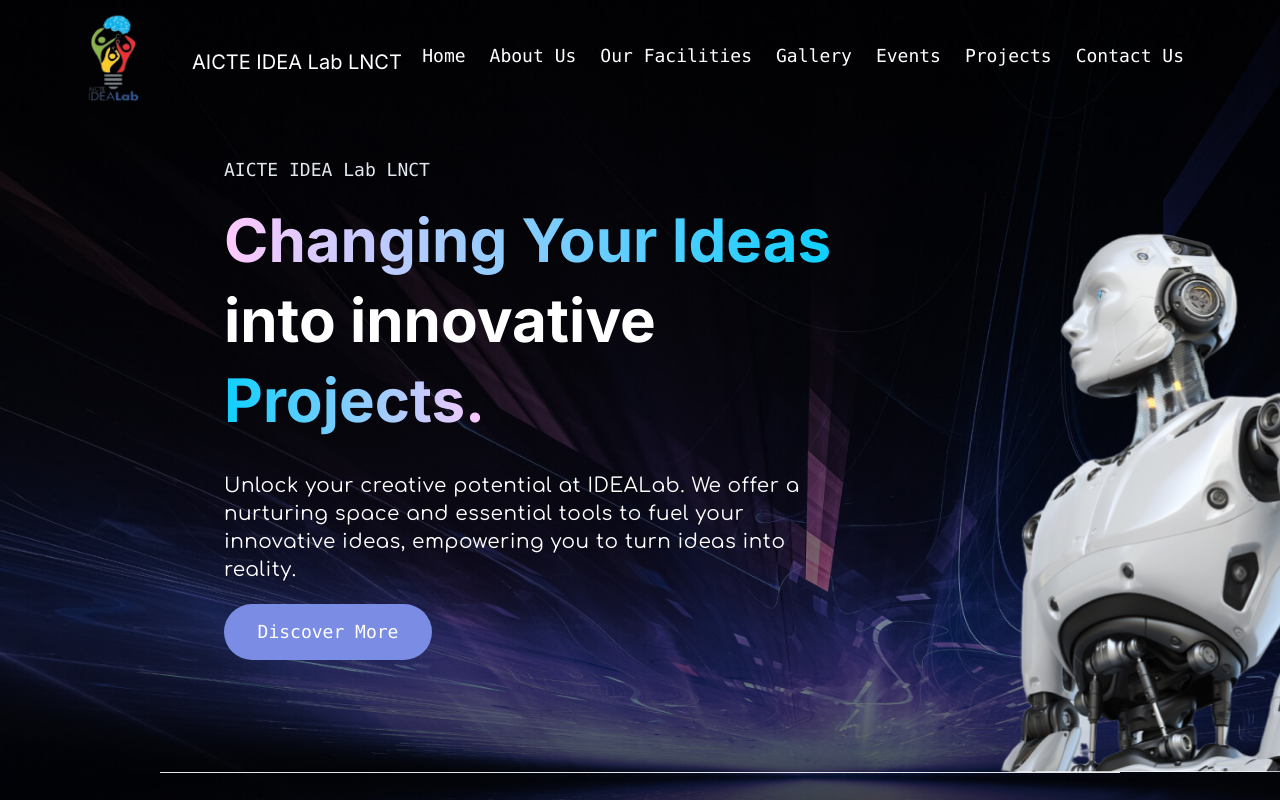
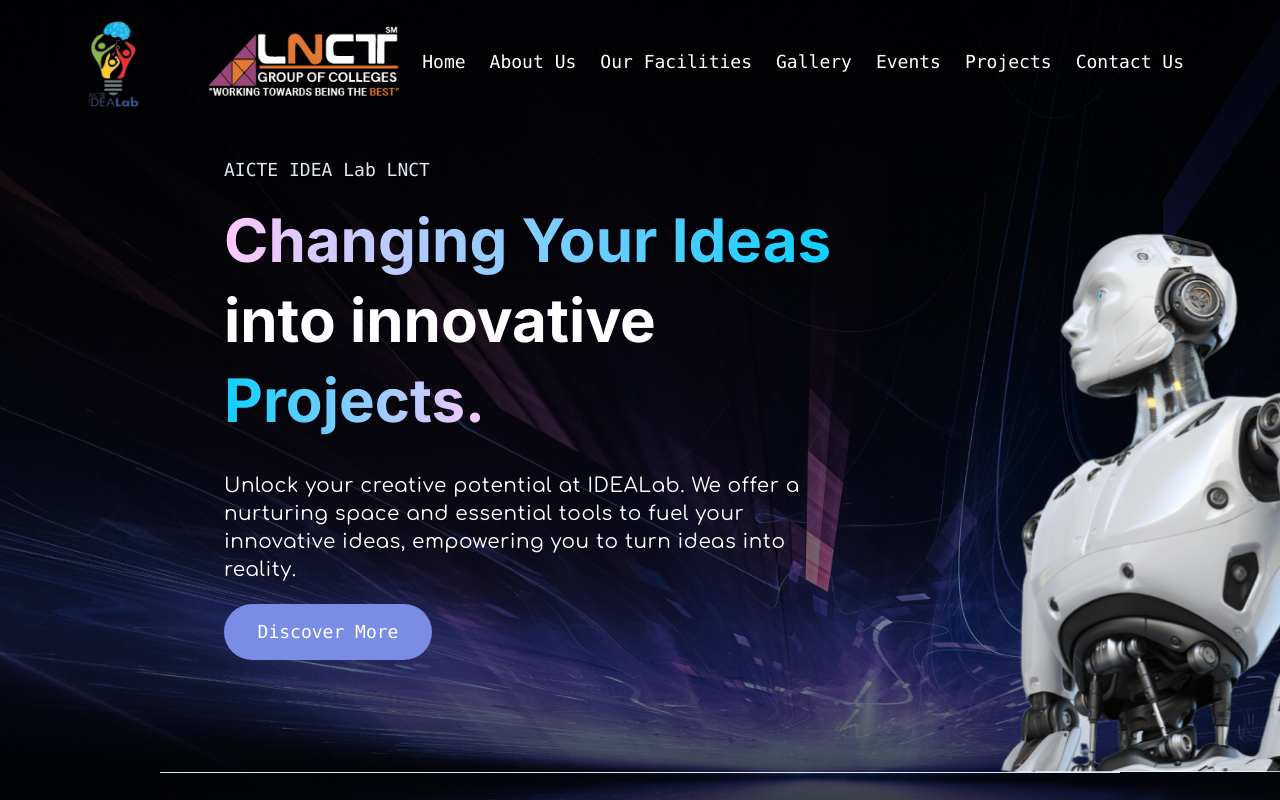
Before and after one commit to IdeaLab23/IdeaLabWeb, a Next.js app: page / in a window 1280 px wide. Shown: the top 800 px of the page. Built offline with nearby package versions, Linux system fonts and the light colour scheme.

Commit message:
logo added

```diff
--- a/pages/HomePage.jsx
+++ b/pages/HomePage.jsx
@@ -10,7 +10,7 @@
         layout="fill"
         sizes="(max-width: 768px) 100vw, (max-width: 1200px) 50vw, 33vw"
         objectFit="cover"
-        />
+      />
     </div>
     <Navbar />
       <div className="flex ms-56 mt-20 max-sm:mt-32 max-sm:ms-28 max-sm:block">
--- a/pages/Navbar.jsx
+++ b/pages/Navbar.jsx
@@ -6,7 +6,7 @@
   const [isOpen, setIsOpen] =  React.useState(false)
   return (
     <div>
-      <div className="flex items-center pt-9 max-sm:w-[1000px] max-sm:pt-20">
+      <div className="flex items-center pt-12 max-sm:w-[1000px] max-sm:pt-20">
         <div className="ms-16 absolute w-24 h-24 max-sm:w-[150px] max-sm:h-[200px] max-sm:top-10 max-sm:-left-6">
           <Image
             src="/logo.png"
@@ -16,8 +16,17 @@
             sizes="(max-width: 768px) 100vw, (max-width: 1200px) 50vw, 33vw"
           />
         </div>
-        <h3 className="text-white text-xl ms-48 mt-3 max-sm:text-[2.6rem] max-sm:leading-normal max-sm:ms-60">AICTE IDEA Lab LNCT</h3>
-        <div className="block ms-48 lg:hidden">
+        <div className="ms-52 absolute w-48 h-[4.6rem] max-sm:w-[300px] max-sm:h-[150px] max-sm:top-16 max-sm:left-4">
+          <Image
+            src="/LNCT-Logo.png"
+            alt="lnct"
+            layout="fill"
+            objectFit=""
+            sizes="(max-width: 768px) 100vw, (max-width: 1200px) 50vw, 33vw"
+            />
+        </div>
+        {/* <h3 className="text-white text-xl ms-48 mt-3 max-sm:text-[2.6rem] max-sm:leading-normal max-sm:ms-60">AICTE IDEA Lab LNCT</h3> */}
+        <div className="block ms-[53rem] lg:hidden">
           <button
             onClick={() => setIsOpen(!isOpen)}
             className="flex items-center px-3 py-2 rounded text-black-500 hover:text-black-400"
```
Also changed, not shown: public/LNCT-Logo.png (added).
